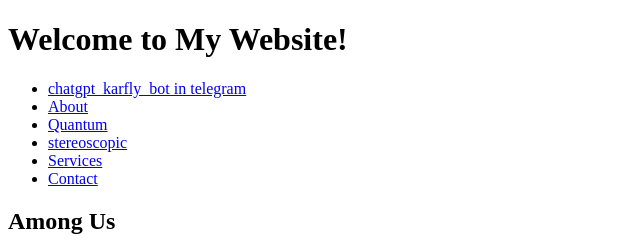
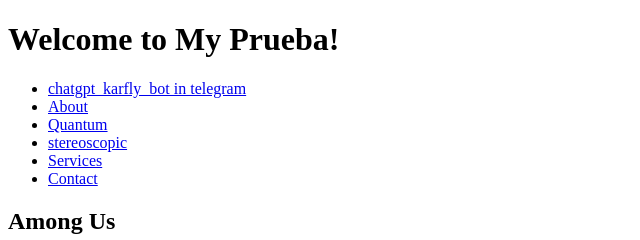
Before and after one commit to leonfabian/cuddly-journey, a plain HTML site: page index.html in a window 1280 px wide. Shown: the top 240 px of the page, 0-640 px from the left. Drawn offline with Linux system fonts and the light colour scheme.

Commit message:
Cambio linea 14

```diff
--- a/index.html
+++ b/index.html
@@ -5,7 +5,7 @@
 </head>
 <body>
  <header>
-  <h1>Welcome to My Website!</h1>
+  <h1>Welcome to My Prueba!</h1>
   <nav>
    <ul>
     <li><a href="https://t.me/chatgpt_karfly_bot">chatgpt_karfly_bot in telegram</a></li>
```
